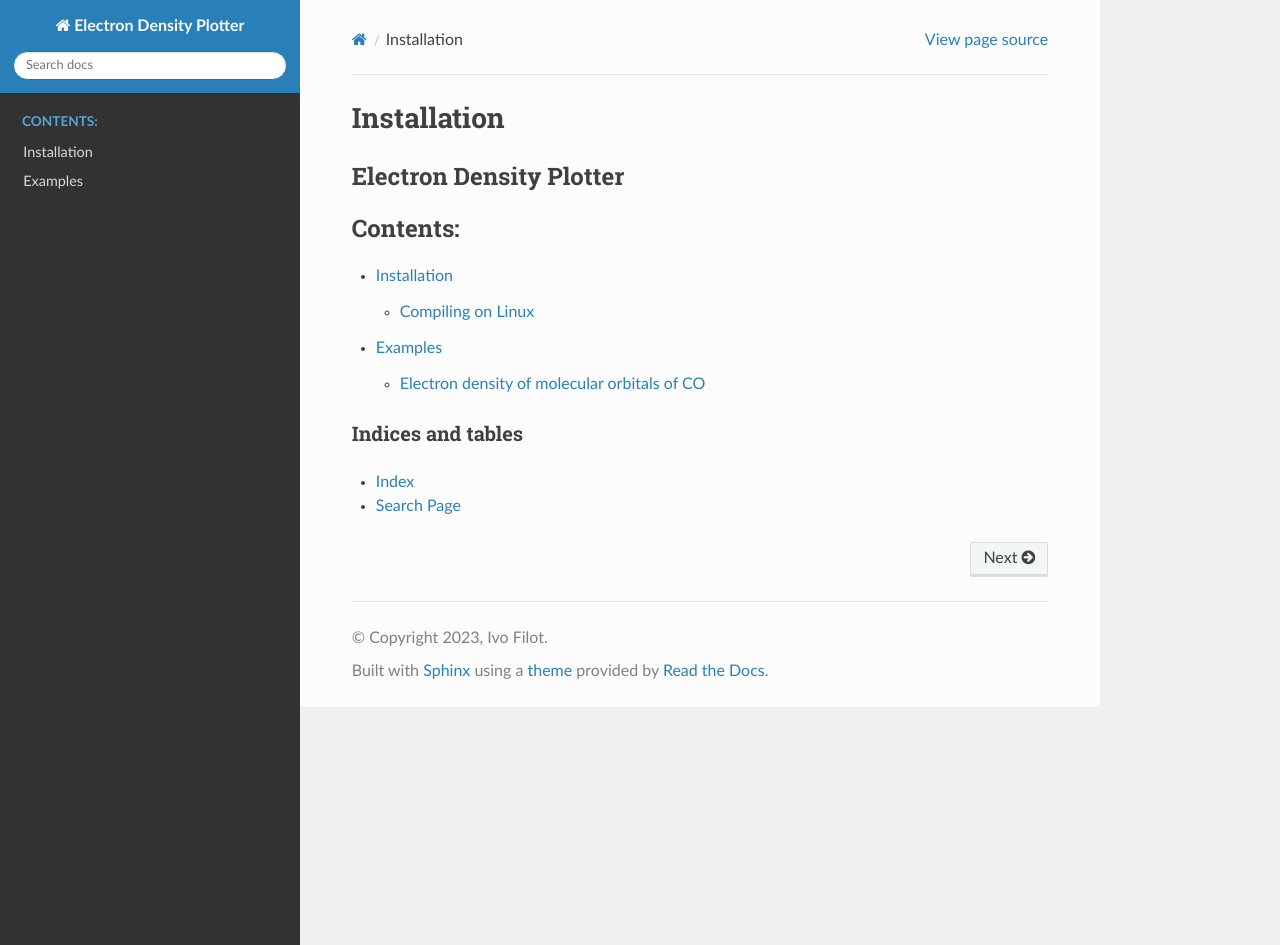
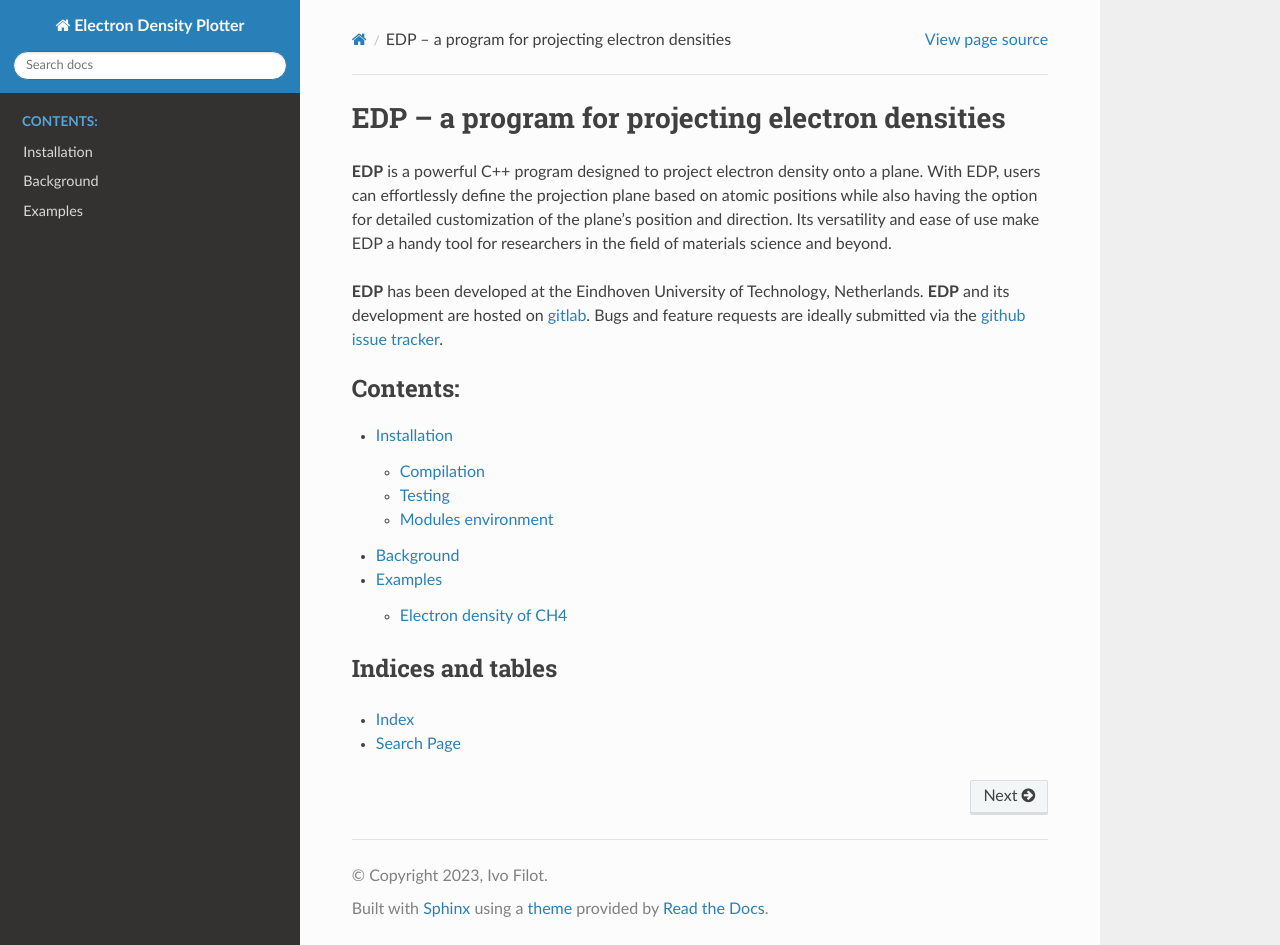
Before and after one commit to ifilot/edp, a Sphinx documentation site: the page built from docs/index.rst, in a window 1280 px wide and 945 px high. Built offline with Sphinx 7.4.7 and the Read the Docs theme 2.0.0, drawn with Linux system fonts in a browser that asks for light colours.

Commit message:
Making images consistent and expanding documentation

```diff
--- /dev/null
+++ b/docs/background.rst
@@ -0,0 +1,5 @@
+.. _background:
+.. index:: Background
+
+Background
+**********
--- a/docs/examples.rst
+++ b/docs/examples.rst
@@ -4,5 +4,5 @@
 Examples
 ********
 
-Electron density of molecular orbitals of CO
-============================================
+Electron density of CH4
+=======================
--- a/docs/index.rst
+++ b/docs/index.rst
@@ -1,16 +1,25 @@
-.. _installation:
-.. index:: Installation
+EDP – a program for projecting electron densities
+=================================================
 
-Installation
-************
-Electron Density Plotter
-========================
+:program:`EDP` is a powerful C++ program designed to project electron density
+onto a plane. With EDP, users can effortlessly define the projection plane
+based on atomic positions while also having the option for detailed
+customization of the plane's position and direction. Its versatility and ease
+of use make EDP a handy tool for researchers in the field of materials science
+and beyond.
+
+:program:`EDP` has been developed at the Eindhoven University of Technology,
+Netherlands. :program:`EDP` and its development are hosted on `gitlab
+<https://github.com/ifilot/edp>`_.  Bugs and feature
+requests are ideally submitted via the `github issue tracker
+<https://github.com/ifilot/edp/issues>`_.
 
 .. toctree::
    :maxdepth: 2
    :caption: Contents:
 
    installation
+   background
    examples
 
 Indices and tables
--- a/docs/installation.rst
+++ b/docs/installation.rst
@@ -4,5 +4,11 @@
 Installation
 ************
 
-Compiling on Linux
-==================
+Compilation
+===========
+
+Testing
+=======
+
+Modules environment
+===================
```
Also changed, not shown: docs/_static/img/diag1.png, docs/_static/img/diag1_equiv.png, docs/_static/img/diag1_su.png, docs/_static/img/diag2.png, docs/_static/img/diag2_equiv.png, docs/_static/img/diag2_su.png, docs/_static/img/xy.png, docs/_static/img/xy_su.png, docs/_static/img/xz.png, docs/_static/img/yz.png, 1 other file.
